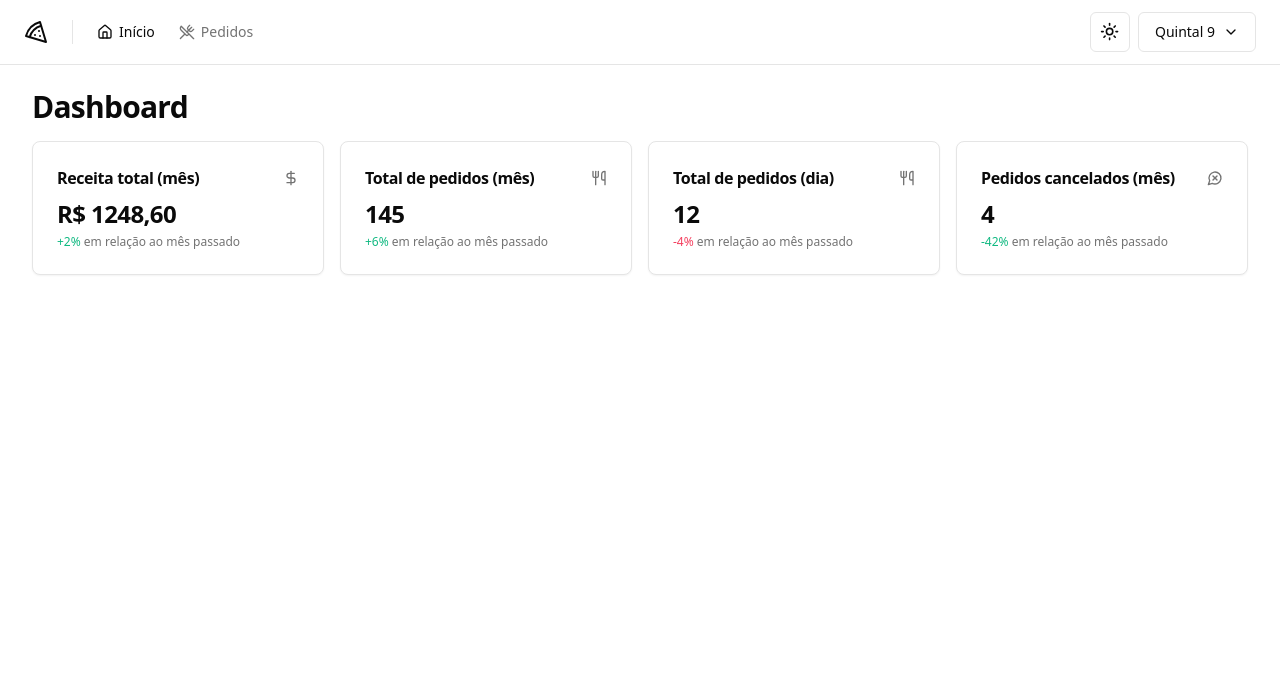
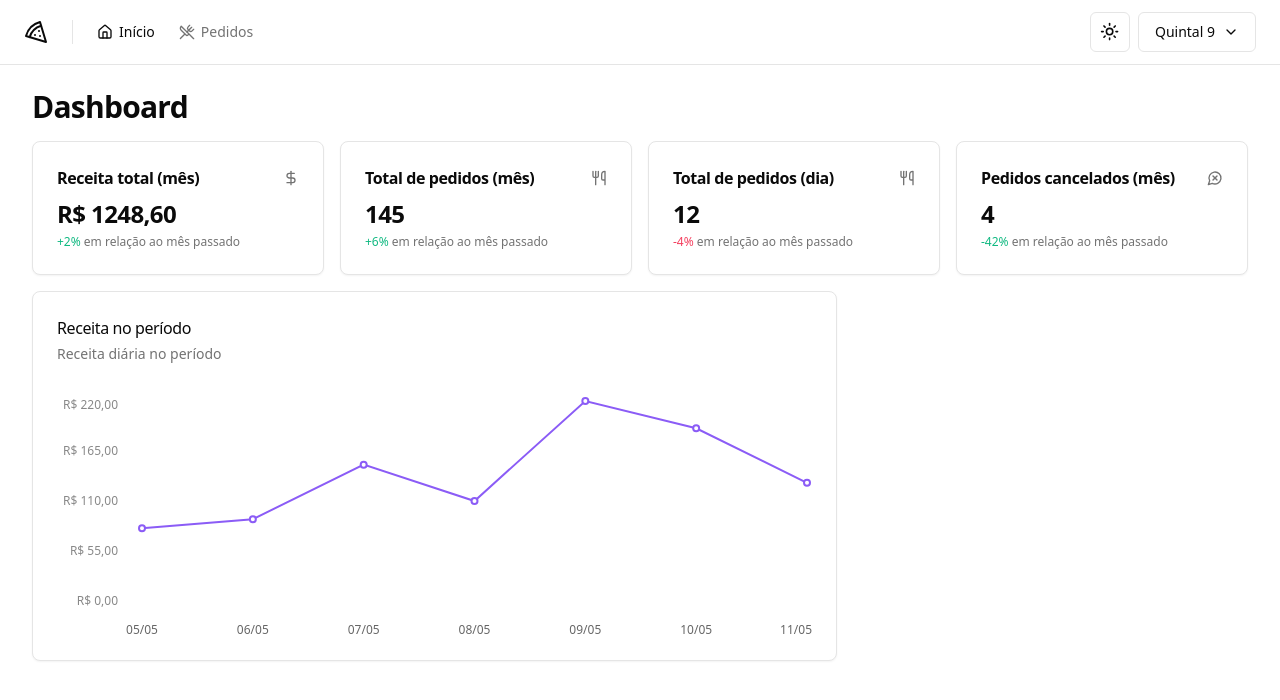
Before and after one commit to viniciusbecaleti/pizzashop-web, a React (Vite) app: page / in a window 1280 px wide. Shown: the top 700 px of the page. Built offline with nearby package versions, Linux system fonts and the light colour scheme.

Commit message:
feat: adiciona componente de gráfico de receitas no período

```diff
--- a/package.json
+++ b/package.json
@@ -28,6 +28,7 @@
     "react-helmet-async": "^2.0.5",
     "react-hook-form": "^7.51.4",
     "react-router-dom": "^6.23.1",
+    "recharts": "^2.12.7",
     "sonner": "^1.4.41",
     "sort-by": "^1.2.0",
     "tailwind-merge": "^2.3.0",
--- /dev/null
+++ b/src/pages/app/dashboard/_components/revenue-chart.tsx
@@ -0,0 +1,70 @@
+import {
+  CartesianGrid,
+  Line,
+  LineChart,
+  ResponsiveContainer,
+  Tooltip,
+  XAxis,
+  YAxis,
+} from 'recharts'
+import colors from 'tailwindcss/colors'
+
+import {
+  Card,
+  CardContent,
+  CardDescription,
+  CardHeader,
+  CardTitle,
+} from '@/components/ui/card'
+
+const data = [
+  { date: '05/05', revenue: 80 },
+  { date: '06/05', revenue: 90 },
+  { date: '07/05', revenue: 150 },
+  { date: '08/05', revenue: 110 },
+  { date: '09/05', revenue: 220 },
+  { date: '10/05', revenue: 190 },
+  { date: '11/05', revenue: 130 },
+]
+
+export function RevenueChart() {
+  return (
+    <Card className="col-span-6">
+      <CardHeader className="flex-row items-center justify-between pb-8">
+        <div className="space-y-1">
+          <CardTitle className="text-base font-medium">
+            Receita no período
+          </CardTitle>
+          <CardDescription>Receita diária no período</CardDescription>
+        </div>
+      </CardHeader>
+      <CardContent>
+        <ResponsiveContainer width="100%" height={240}>
+          <LineChart data={data} style={{ fontSize: 12 }}>
+            <XAxis dataKey="date" tickLine={false} axisLine={false} dy={16} />
+
+            <YAxis
+              stroke="#888"
+              axisLine={false}
+              tickLine={false}
+              width={80}
+              dx={-16}
+              tickFormatter={(value: number) =>
+                value.toLocaleString('pt-BR', {
+                  style: 'currency',
+                  currency: 'BRL',
+                })
+              }
+            />
+            <Line
+              type="linear"
+              strokeWidth={2}
+              dataKey="revenue"
+              stroke={colors.violet[500]}
+            />
+          </LineChart>
+        </ResponsiveContainer>
+      </CardContent>
+    </Card>
+  )
+}
--- a/src/pages/app/dashboard/index.tsx
+++ b/src/pages/app/dashboard/index.tsx
@@ -4,6 +4,7 @@
 import { MonthCanceledOrdersAmountCard } from './_components/month-canceled-orders-amount-card'
 import { MonthOrdersAmountCard } from './_components/month-orders-amount-card'
 import { MonthRevenueCard } from './_components/month-revenue-card'
+import { RevenueChart } from './_components/revenue-chart'
 
 export function DashboardPage() {
   return (
@@ -18,6 +19,10 @@
           <DayOrdersAmountCard />
           <MonthCanceledOrdersAmountCard />
         </div>
+
+        <div className="grid grid-cols-9 gap-4">
+          <RevenueChart />
+        </div>
       </div>
     </main>
   )
```
Also changed, not shown: 1 other file (tests, documents, lock files or other folders).
